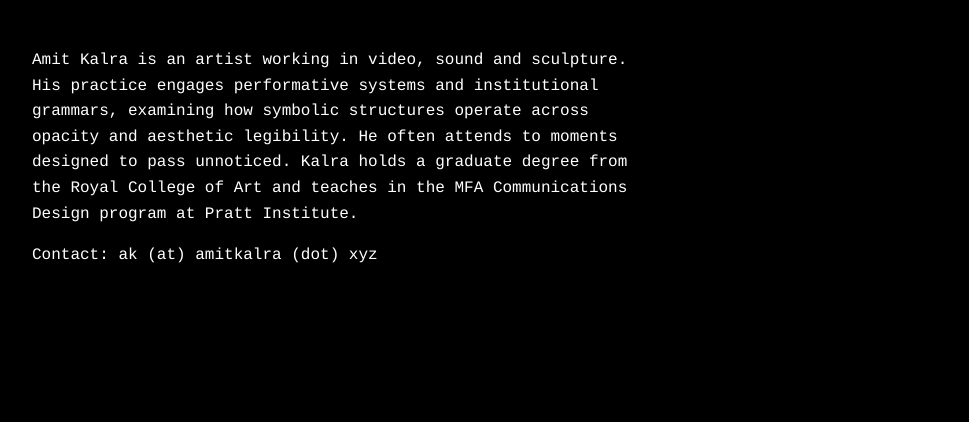
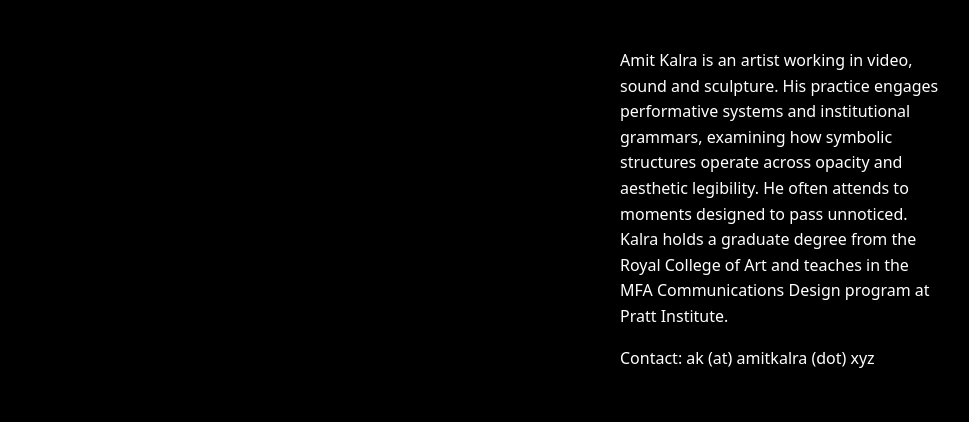
Before and after one commit to v9-archive/v9-archive.github.io, a plain HTML site: page index.html in a window 1280 px wide. Shown: the whole page, without its empty margins (308-1277 px from the left). Drawn offline with Linux system fonts and the light colour scheme.

Commit message:
Update index.html

```diff
--- a/index.html
+++ b/index.html
@@ -4,15 +4,23 @@
   <meta charset="UTF-8">
   <title>v9-archive</title>
   <style>
-    body {
+    html, body {
+      margin: 0;
+      padding: 0;
       background-color: #000000;
       color: #ffffff;
-      font-family: Courier, monospace;
+      font-family: system-ui, sans-serif;
       font-size: 16px;
       line-height: 1.6;
-      margin: 3rem auto;
-      max-width: 600px;
-      padding: 0 1rem;
+      height: 100vh;
+      display: flex;
+      justify-content: flex-end;
+      align-items: flex-start;
+    }
+    .container {
+      max-width: 320px;
+      padding: 2rem;
+      text-align: left;
     }
     a {
       color: #ffffff;
@@ -21,7 +29,9 @@
   </style>
 </head>
 <body>
-  <p>Amit Kalra is an artist working in video, sound and sculpture. His practice engages performative systems and institutional grammars, examining how symbolic structures operate across opacity and aesthetic legibility. He often attends to moments designed to pass unnoticed. Kalra holds a graduate degree from the Royal College of Art and teaches in the MFA Communications Design program at Pratt Institute.</p>
-  <p>Contact: ak (at) amitkalra (dot) xyz</p>
+  <div class="container">
+    <p>Amit Kalra is an artist working in video, sound and sculpture. His practice engages performative systems and institutional grammars, examining how symbolic structures operate across opacity and aesthetic legibility. He often attends to moments designed to pass unnoticed. Kalra holds a graduate degree from the Royal College of Art and teaches in the MFA Communications Design program at Pratt Institute.</p>
+    <p>Contact: ak (at) amitkalra (dot) xyz</p>
+  </div>
 </body>
 </html>
```
